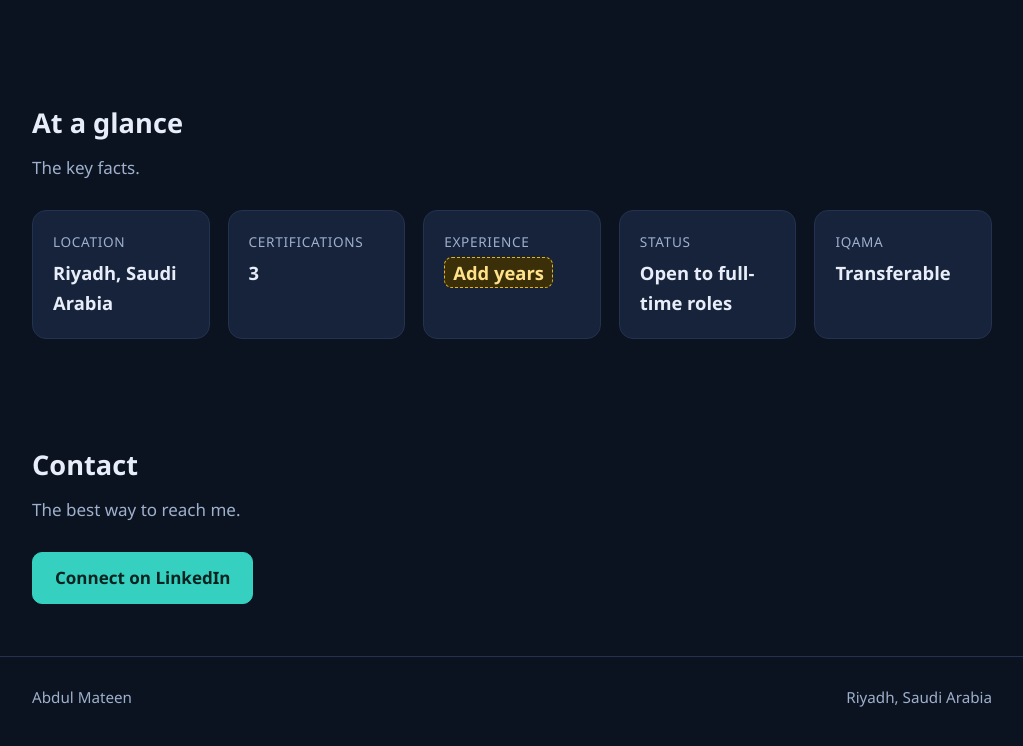
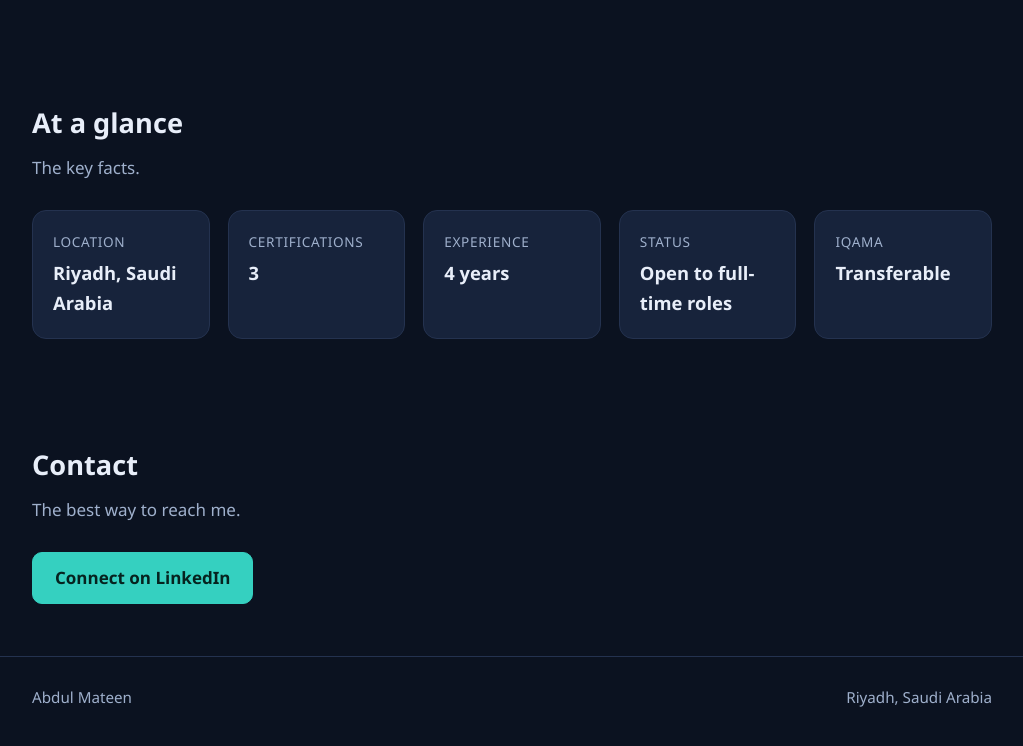
Before and after one commit to Abdul-Mateen-2965/Abdul-Mateen-2965, a plain HTML site: page index.html in a window 1280 px wide. Shown: the part 968-1714 px from the top of the page, without its empty margins (128-1151 px from the left). Drawn offline with Linux system fonts and the light colour scheme.

Commit message:
Add years of experience
Co-Authored-By: Claude Fable 5.2 <noreply@anthropic.com>
Claude-Session: https://claude.ai/code/session_011SJ3Wz88EttysWD7ocfeCX

```diff
--- a/index.html
+++ b/index.html
@@ -62,7 +62,7 @@
       <div class="facts">
         <div class="fact"><div class="k">Location</div><div class="v">Riyadh, Saudi Arabia</div></div>
         <div class="fact"><div class="k">Certifications</div><div class="v">3</div></div>
-        <div class="fact"><div class="k">Experience</div><div class="v"><span class="todo">Add years</span></div></div>
+        <div class="fact"><div class="k">Experience</div><div class="v">4 years</div></div>
         <div class="fact"><div class="k">Status</div><div class="v">Open to full-time roles</div></div>
         <div class="fact"><div class="k">Iqama</div><div class="v">Transferable</div></div>
       </div>
```
